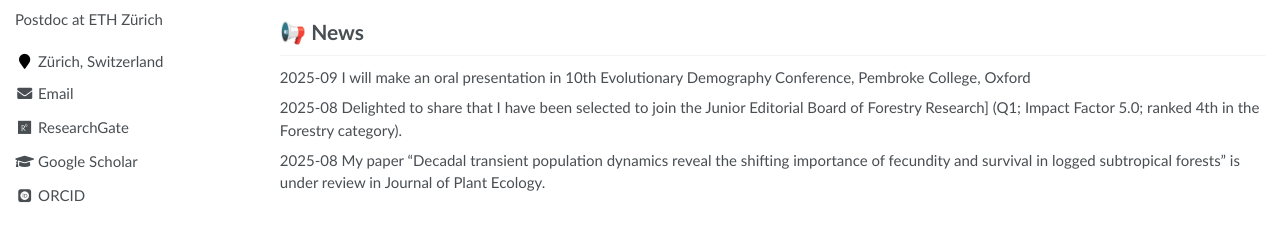
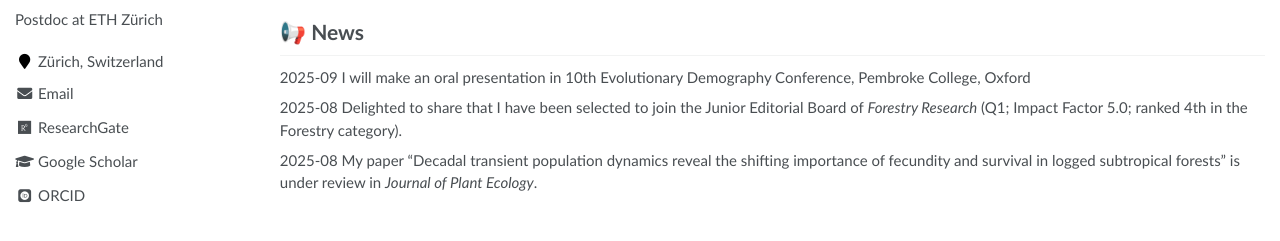
Before and after one commit to Xianyu-Yang/xianyu-yang.github.io, a Jekyll site: the page built from _pages/about.md, in a window 1280 px wide. Shown: the part 281-522 px from the top of the page. Built offline with Jekyll 4.4.1, drawn with Linux system fonts in a browser that asks for light colours; some web fonts are replaced.

```diff
--- a/_pages/about.md
+++ b/_pages/about.md
@@ -26,6 +26,6 @@ Forest Dynamics, Species Diversity, Species Range Limits, Ecological Restoration
 # 📢 News
 2025-09 I will make an oral presentation in 10th Evolutionary Demography Conference, Pembroke College, Oxford
 
-2025-08 Delighted to share that I have been selected to join the Junior Editorial Board of Forestry Research] (Q1; Impact Factor 5.0; ranked 4th in the Forestry category).
+2025-08 Delighted to share that I have been selected to join the Junior Editorial Board of _Forestry Research_ (Q1; Impact Factor 5.0; ranked 4th in the Forestry category).
 
-2025-08 My paper "Decadal transient population dynamics reveal the shifting importance of fecundity and survival in logged subtropical forests" is under review in Journal of Plant Ecology.
+2025-08 My paper "Decadal transient population dynamics reveal the shifting importance of fecundity and survival in logged subtropical forests" is under review in _Journal of Plant Ecology_.
```
